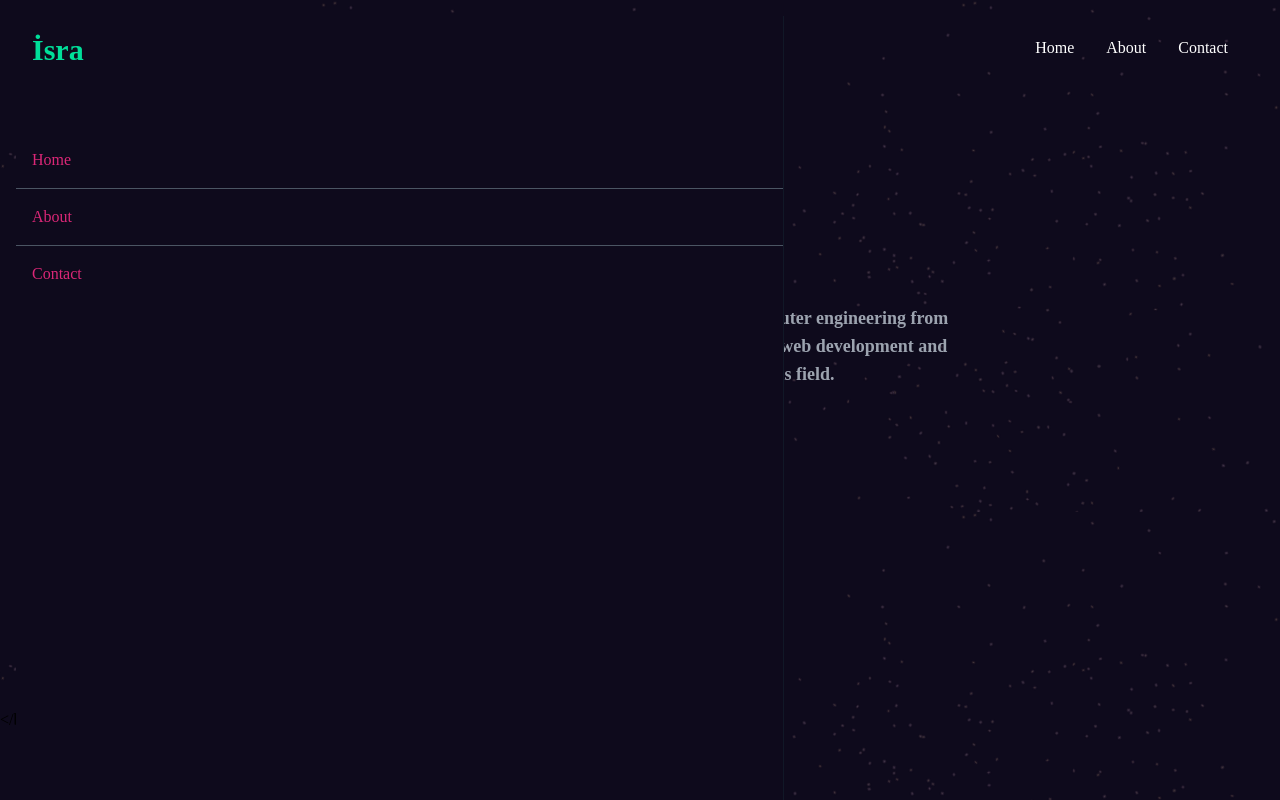
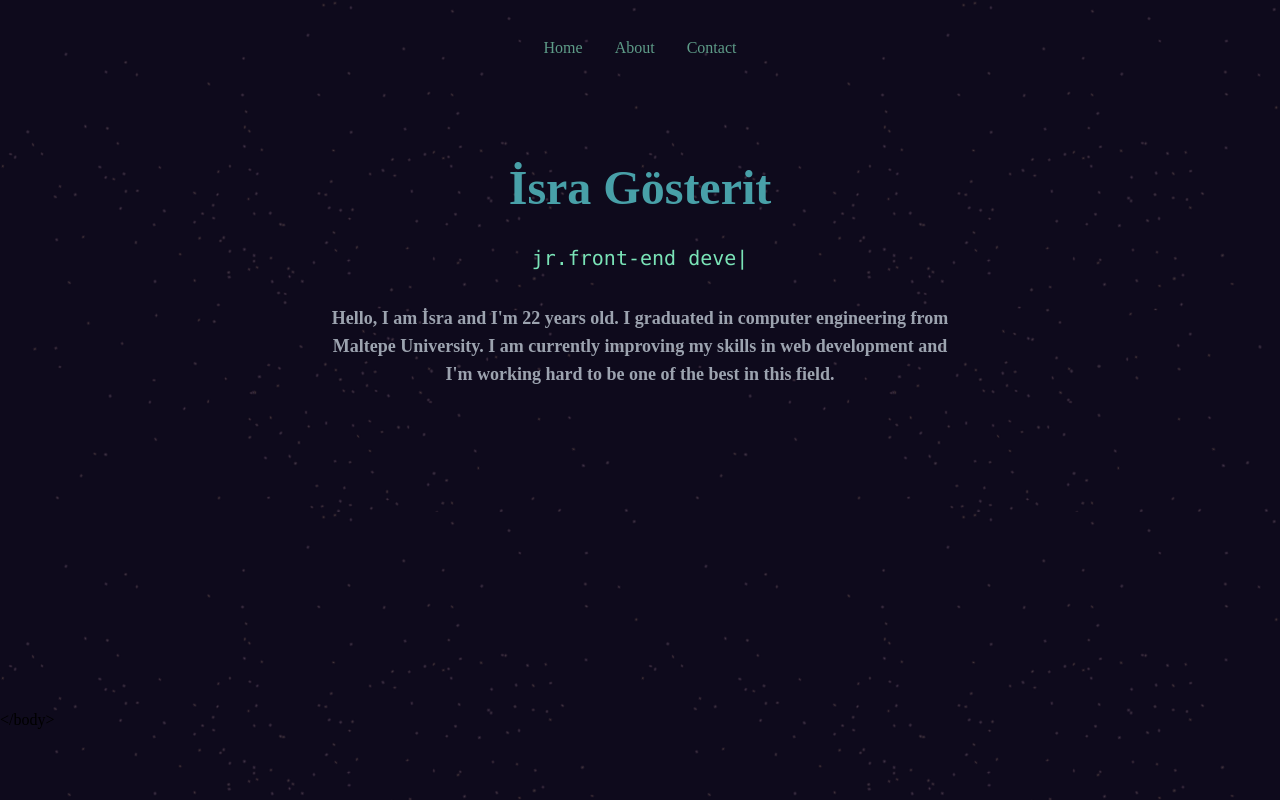
Before and after one commit to isragosterit/react-tailwind-portfolio-page, a React (Create React App) app: page / in a window 1280 px wide. Built offline with nearby package versions, Linux system fonts and the light colour scheme; a web font is replaced by a local one.

Commit message:
Update Navbar.js

```diff
--- a/src/components/Navbar.js
+++ b/src/components/Navbar.js
@@ -9,20 +9,19 @@ const Navbar = () => {
   }
 
   return (
-    <section className='flex justify-between items-center h-24 max-w-[1240px] mx-auto px-4 text-white'>
-        <h1 className='w-full text-3xl font-bold text-[#00df9a] m-4'>İsra</h1>
-        <ul className='hidden md:flex'>
-        <li className='p-4 hover-cursor'>Home</li>
-        <li className='p-4'>About</li>
-        <li className='p-4'>Contact</li>
+    <section className='flex justify-between items-center h-24 max-w-[1240px] mx-auto px-4 text-[#5e9c88] '>
+        <ul className='hidden md:flex mx-auto'>
+        <li className='p-4 hover-cursor hover:text-white hover:cursor-pointer'>Home</li>
+        <li className='p-4 hover:text-white hover:cursor-pointer'>About</li>
+        <li className='p-4 hover:text-white hover:cursor-pointer'>Contact</li>
       </ul>
 
-      <div onClick={handleNav} className='block md:hidden'>
-        {!nav ? <AiOutlineClose size={20} /> : <AiOutlineMenu size={20} />}
+      <div onClick={handleNav} className='block md:hidden '>
+        {!nav ? <AiOutlineClose size={20} className='' /> : <AiOutlineMenu size={20} />}
       </div>
 
-      <div className={!nav ? 'fixed left-0 top-0 m-4 w-[60%] h-full border-r border-r-gray-900 bg-[#0e0a1c] text-pink-600 ease-in-out duration-500' : 'fixed left-[-100%]' }>
-      <h1 className='w-full text-3xl font-bold text-[#00df9a] m-4'>İsra</h1>
+      <div className={!nav ? 'hidden fixed left-0 top-0  w-[55%] h-full border-r border-r-gray-900 bg-[#0e0a1c] text-pink-600 ease-in-out duration-500' : 'fixed left-[-100%]' }>
+      <h1 className='w-full text-3xl font-bold text-[#00df9a] m-8'>İsra</h1>
         <ul className='pt-12'>
           <li className='p-4 border-b border-gray-600'>Home</li>
           <li className='p-4 border-b border-gray-600'>About</li>
```
